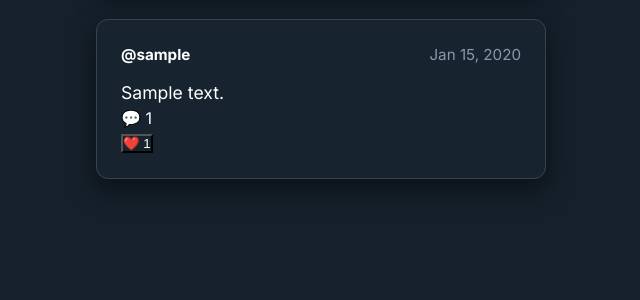
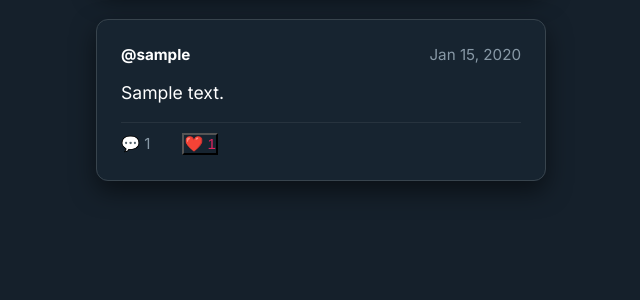
Before and after one commit to mawg2354/twitter-clone, a Flask app: template templates/index.html in a window 1280 px wide. Shown: the part 287-587 px from the top of the page, without its empty margins (244-884 px from the left). Run offline with Flask 3, Linux system fonts and the light colour scheme; the template is opened without the code that fills it: values that come from a table or form of the project are taken from there, others are empty; a user stored in the database is signed in; tables that the repository leaves empty hold one stand-in row (values such as "Sample post").

Commit message:
added post and profile html files and modified the css file

```diff
--- a/static/style.css
+++ b/static/style.css
@@ -267,3 +267,23 @@ a:hover {
     font-size: 1.1rem;
     word-wrap: break-word;
 }
+
+/* Interactions */
+.tweet-footer {
+    display: flex;
+    gap: 2rem;
+    margin-top: 1rem;
+    padding-top: 0.5rem;
+    border-top: 1px solid rgba(56, 68, 77, 0.5);
+}
+.interaction .btn-clear {
+    color: var(--text-muted);
+    font-size: 0.95rem;
+    padding: 0;
+}
+.interaction .btn-clear:hover {
+    color: var(--primary);
+}
+.interaction .btn-clear.liked {
+    color: #e0245e;
+}
```
